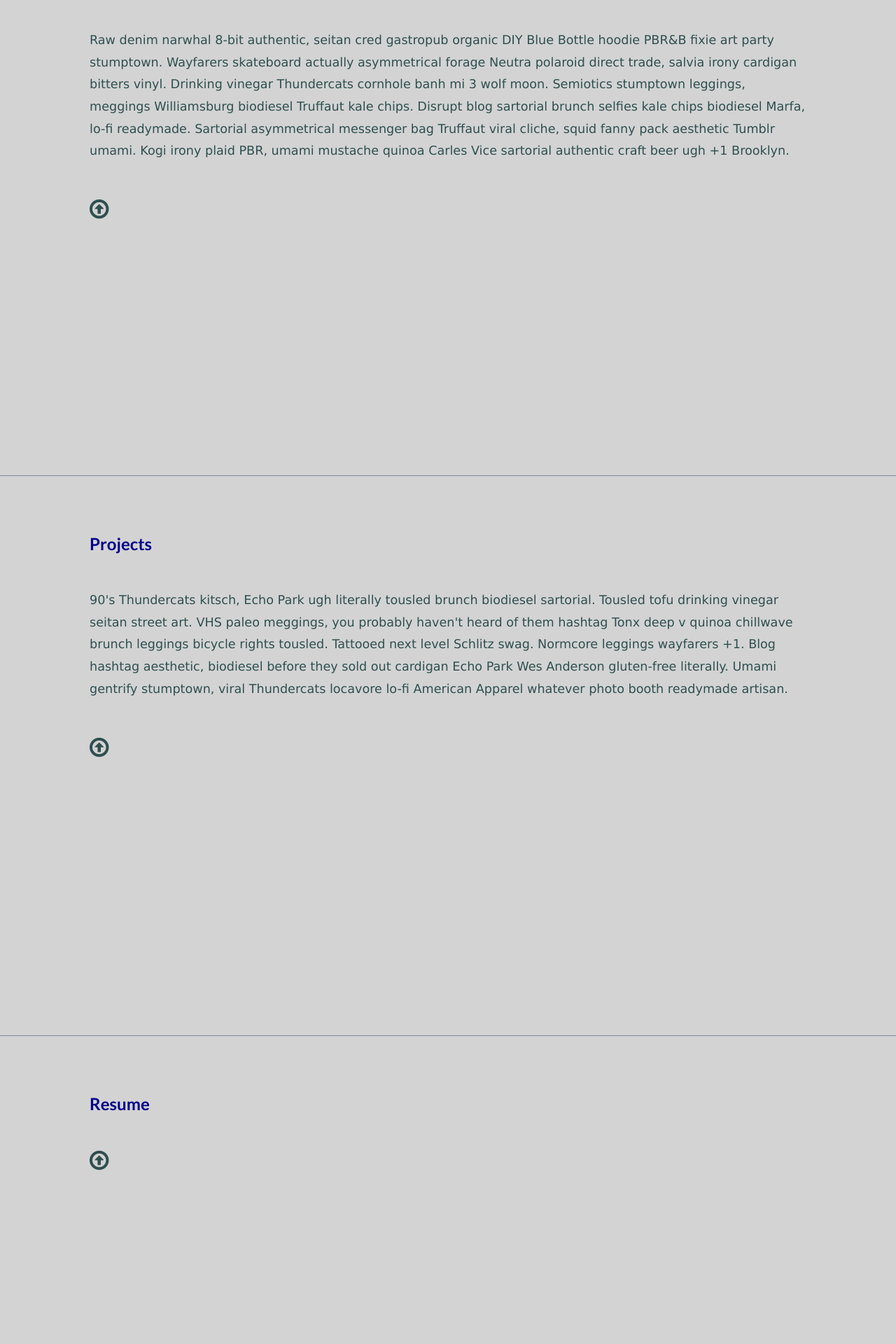
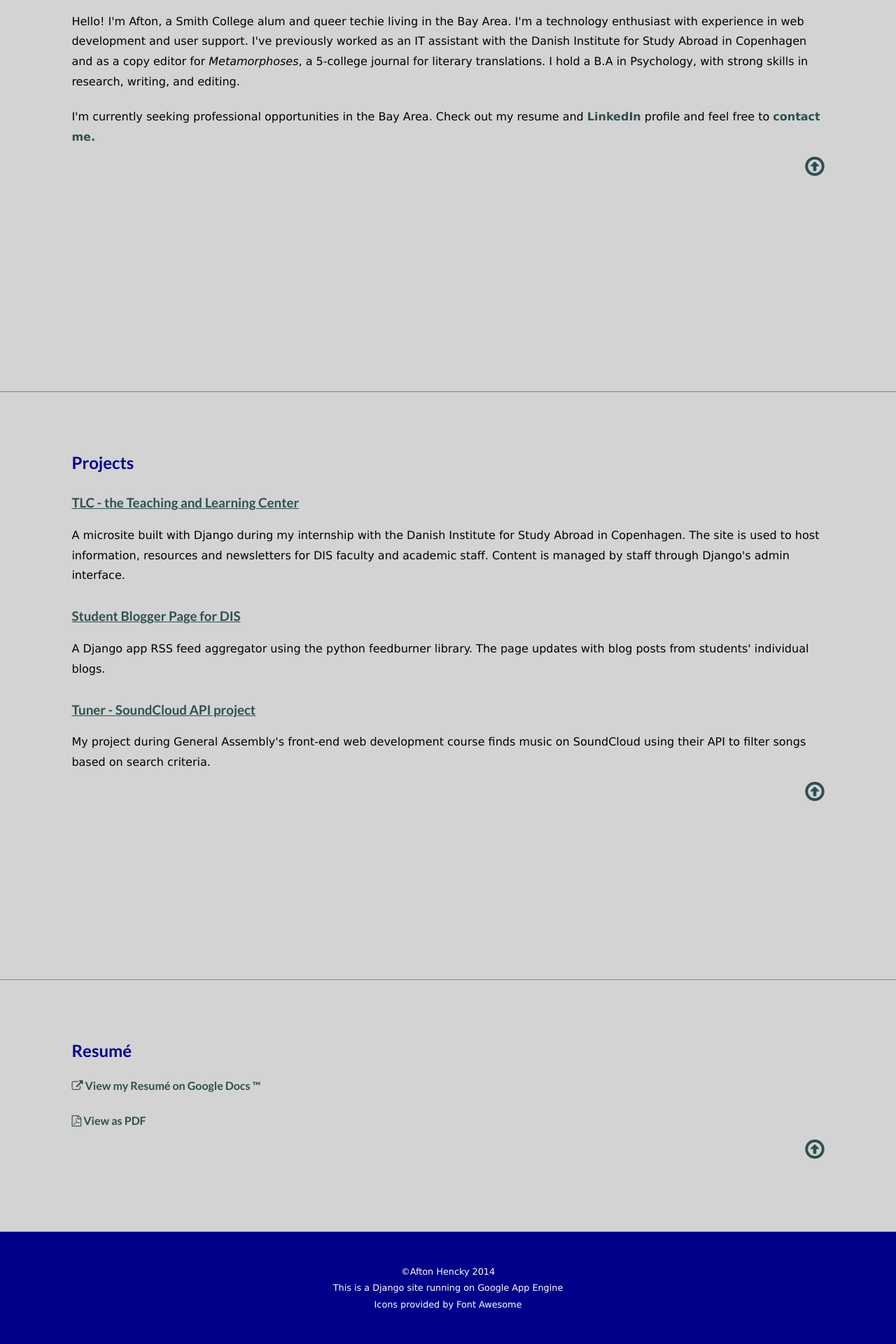
Before and after one commit to ahencky/afton_hencky, a Django app: page / in a window 1280 px wide. Shown: the part 920-2840 px from the top of the page at 70% size. Run offline with Django 3.2, Linux system fonts and the light colour scheme; some libraries are stand-ins or nearby versions.

Commit message:
Add initial content
content, footer, resume links, full transparency image, static files
folder

```diff
--- a/aaa/stylesheets/homepage.css
+++ b/aaa/stylesheets/homepage.css
@@ -31,25 +31,71 @@ h2 {
 	padding-top: 8%;
 }
 
-p {
-	margin-top: 5%;
+h3 {
+	font-family: 'Lato';
+	color: darkslategray;
+	text-decoration: underline;
+	margin-top: 3%;
 }
+
 
 section {
 	background: lightgray;
-	height: 100vh;
 	border-bottom: 1px solid lightslategray;
-	padding: 0 10%;
+	padding: 0 8%;
+}
+
+section#about {
+	height: 85vh;
+}
+
+section#projects {
+	height: 105vh;
+}
+
+section#resume {
+	background: lightgray;
+	height: 45vh;
+	border-bottom: 1px solid lightslategray;
+	padding: 0 8%;
 }
 
 section p {
-	color: darkslategray;
+	color: black;
 	line-height: 1.8;
-	font-size: 1.1em;
+	font-size: 1em;
+	margin-top: 2%;
 }
 
+section a {
+	color: darkslategray;
+}
+
+span.italic {
+	font-style: italic;
+}
+
+footer {
+	height: 20vh;
+	background: darkblue;
+	color: white;
+	width: 100%;
+	text-align: center;
+	font-size: .8em;
+	line-height: 1.8;
+	display: flex;
+	display: -webkit-flex;
+	flex-flow: column;
+	-webkit-flex-flow: column;
+	justify-content: center;
+	-webkit-justify-content: center;
+	align-items: center;
+	-webkit-align-items: center;
+}
+
+
 /** ----Home Screen Settings --- **/
-.container {
+#container {
   width: 100%;
   height: 100vh;
   display: flex;
@@ -62,6 +108,7 @@ section p {
   -webkit-align-items: center;
 }
 
+	/** full width image container **/
 	#hero {
 		flex: 60%;
 		-webkit-flex: 60vh;
@@ -72,6 +119,15 @@ section p {
 		-webkit-flex-direction: column;
 		justify-content: center;
 		-webkit-justify-content: center;
+	}
+		#name{
+			width: 100%;
+			display: flex;
+			display: -webkit-flex;
+			flex-direction: row;
+			-webkit-flex-direction: row;
+			justify-content: space-around;
+			-webkit-justify-content: space-around;
 		}
 
 	#bottom-nav, #top{
@@ -90,17 +146,6 @@ section p {
 
 .border{
 	border-bottom: 1px solid lightslategray;
-}
-
-
-#splash{
-	width: 100%;
-	display: flex;
-	display: -webkit-flex;
-	flex-direction: row;
-	-webkit-flex-direction: row;
-	justify-content: space-around;
-	-webkit-justify-content: space-around;
 }
 
 
@@ -150,11 +195,24 @@ i:hover{
 }
 
 .fa-arrow-circle-o-up {
-	margin-top: 5%;
+	margin-top: 1%;
+	float: right;
 }
 
+#about span a {
+	color: darkslategray;
+	font-weight: bold;
+}
 
-@media screen and (min-width: 500px) and (max-width: 600px){
+#about span a:hover{
+	color: darkblue;
+}
+
+#resume a {
+	font-family: 'Lato';
+}
+
+@media screen and (min-width: 501px) and (max-width: 650px){
 	h1 {
 		font-size: 2.5em;
 	}
@@ -194,7 +252,7 @@ i:hover{
 	}
 
 	section p {
-		font-size: .9em;
+		font-size: .85em;
 	}
 
 }
--- a/aaa/templates/index.html
+++ b/aaa/templates/index.html
@@ -6,11 +6,17 @@
 			background-image: url("/images/Optimized-mt_tam_hike2.png");
 			background-repeat: no-repeat;
 			background-size: cover;
-			background-position: center;
+			background-position: left;
 			z-index: 1;
+			transition: background-image 1s ease-in-out;
+		}
+
+		.bg-img:hover{
+			background-image: url("/images/Optimized-mt_tam_hike.png");
+
 		}
 	</style>
-
+	<meta name="viewport" content="width=device-width">
 	<link href='http://fonts.googleapis.com/css?family=Lato:700' rel='stylesheet' type='text/css'>
 	<link rel="stylesheet" href="../stylesheets/homepage.css">
 	<script src="http://ajax.googleapis.com/ajax/libs/jquery/1.11.1/jquery.min.js"></script>
@@ -32,7 +38,7 @@
 </div>
 
 <div id="hero" class="bg-img">
-	<div id="splash">
+	<div id="name">
 		<h1 class="first-name">Afton</h1>
 		<h1 class="last-name">Hencky</h1>
 	</div>
@@ -49,27 +55,64 @@
 </div>
 
 </div>
+<!-- END div container -->
 
 <section id="about">
 	<h2>About</h2>
 	<p>
-	Raw denim narwhal 8-bit authentic, seitan cred gastropub organic DIY Blue Bottle hoodie PBR&B fixie art party stumptown. Wayfarers skateboard actually asymmetrical forage Neutra polaroid direct trade, salvia irony cardigan bitters vinyl. Drinking vinegar Thundercats cornhole banh mi 3 wolf moon. Semiotics stumptown leggings, meggings Williamsburg biodiesel Truffaut kale chips. Disrupt blog sartorial brunch selfies kale chips biodiesel Marfa, lo-fi readymade. Sartorial asymmetrical messenger bag Truffaut viral cliche, squid fanny pack aesthetic Tumblr umami. Kogi irony plaid PBR, umami mustache quinoa Carles Vice sartorial authentic craft beer ugh +1 Brooklyn.
+	Hello! I'm Afton, a Smith College alum and queer techie living in the Bay Area. I'm a technology enthusiast with  experience in web development and user support. I've previously worked as an IT assistant with the Danish Institute for Study Abroad in Copenhagen and as a copy editor for <span class="italic">Metamorphoses</span>, a 5-college journal for literary translations. I hold a B.A in Psychology, with strong skills in research, writing, and editing.
+	</p>
+	<p>
+	I'm currently seeking professional opportunities in the Bay Area. Check out my resume and <span><a href="http://www.linkedin.com/pub/afton-hencky/53/422/88">LinkedIn</a></span> profile and feel free to <span><a href="mailto:ahencky@gmail.com">contact me.</a></span>
 	</p>
 	<a href="#home" class="arrow"><i class="fa fa-arrow-circle-o-up fa-2x"></i></a>
 </section>
 
 <section id="projects">
 	<h2>Projects</h2>
-	<p>90's Thundercats kitsch, Echo Park ugh literally tousled brunch biodiesel sartorial. Tousled tofu drinking vinegar seitan street art. VHS paleo meggings, you probably haven't heard of them hashtag Tonx deep v quinoa chillwave brunch leggings bicycle rights tousled. Tattooed next level Schlitz swag. Normcore leggings wayfarers +1. Blog hashtag aesthetic, biodiesel before they sold out cardigan Echo Park Wes Anderson gluten-free literally. Umami gentrify stumptown, viral Thundercats locavore lo-fi American Apparel whatever photo booth readymade artisan.
+	<h3><a href="http://tlc.dis.dk" target="blank">TLC - the Teaching and Learning Center</a></h3>
+	<p> A microsite built with Django during my internship with the Danish Institute for Study Abroad in Copenhagen. The site is used to host information, resources and newsletters for DIS faculty and academic staff. Content is managed by staff through Django's admin interface.
+	</p>
+
+	<h3><a href="http://disabroad.org/student-life/study-abroad-blogs" target="blank">
+		Student Blogger Page for DIS</a></h3>
+	<p> A Django app RSS feed aggregator using the python feedburner library. The page updates with blog posts from students' individual blogs.
+	</p>
+
+	<h3><a href="http://ahencky.github.io/GAproject/tuner.html" target="blank">
+		Tuner - SoundCloud API project</a></h3>
+	<p> My project during General Assembly's front-end web development course finds music on SoundCloud using their API to filter songs based on search criteria.
 	</p>
 	<a href="#home" class="arrow"><i class="fa fa-arrow-circle-o-up fa-2x"></i></a>
 </section>
 
 <section id="resume">
-	<h2>Resume</h2>
+	<h2>Resum&eacute</h2>
+	<p>
+		<a href="https://docs.google.com/document/d/1QghuNpD9pddd6rSWZyWWhBCxZxdhy99tYU7E3kE8ISQ/edit" target="blank">
+		<i class="fa fa-external-link"></i> View my Resum&eacute on Google Docs &#8482
+		</a>
+	</p>
+	<p>
+		<a href="/files/ResumeAftonHencky7-26.pdf" target="_blank">
+			<i class="fa fa-file-pdf-o"></i>  View as PDF
+		</a>
+	</p>
+
 	<a href="#home" class="arrow"><i class="fa fa-arrow-circle-o-up fa-2x"></i></a>
 </section>
 
+<footer>
+	<div>
+	<p>
+		&copy;Afton Hencky 2014
+	</p>
+	<p>
+		This is a Django site running on Google App Engine
+	</p>
+	<p>Icons provided by Font Awesome</p>
+	</div>
+</footer>
 
 <script async src="../scripts/home.js"></script>
 </body>
--- a/aaa/urls.py
+++ b/aaa/urls.py
@@ -6,10 +6,6 @@ from django.views.generic import TemplateView
 # admin.autodiscover()
 
 urlpatterns = patterns('',
-    # Examples:
-    # url(r'^$', 'aaa.views.home', name='home'),
-    # url(r'^aaa/', include('aaa.foo.urls')),
-
     # Uncomment the admin/doc line below to enable admin documentation:
     # url(r'^admin/doc/', include('django.contrib.admindocs.urls')),
 
--- a/app.yaml
+++ b/app.yaml
@@ -11,6 +11,8 @@ handlers:
   static_dir: aaa/scripts
 - url: /images
   static_dir: aaa/images
+- url: /files
+  static_dir: aaa/files
 - url: /.*
   script: main.application
 
--- a/main.py
+++ b/main.py
@@ -1,7 +1,7 @@
 '''
 Created on Jan 17, 2014
 
-@author: Afton
+@author: Afton Hencky
 '''
 
 import django.core.handlers.wsgi
```
Also changed, not shown: aaa/images/Optimized-mt_tam_hike.png (added), aaa/scripts/home.js (line endings or trailing spaces), 3 other files. Lines whose indentation alone changed are shown as unchanged.
